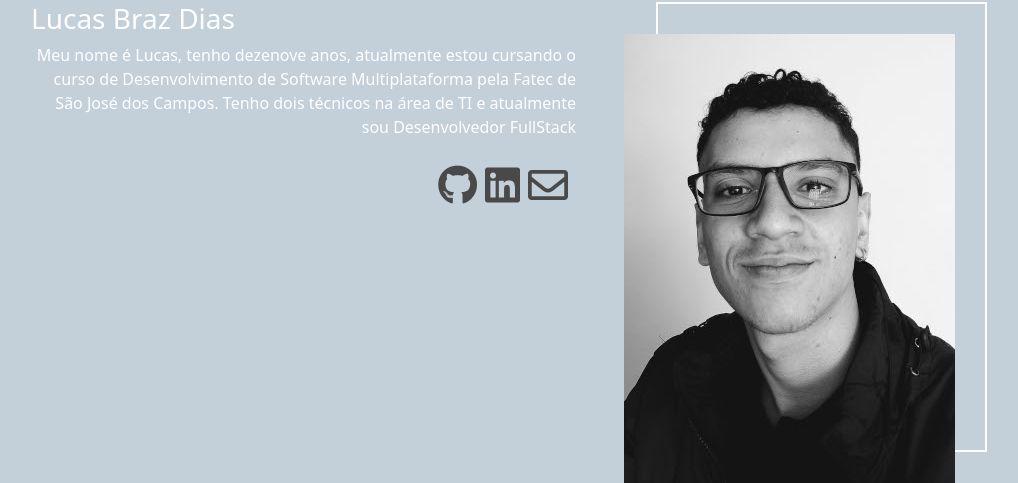
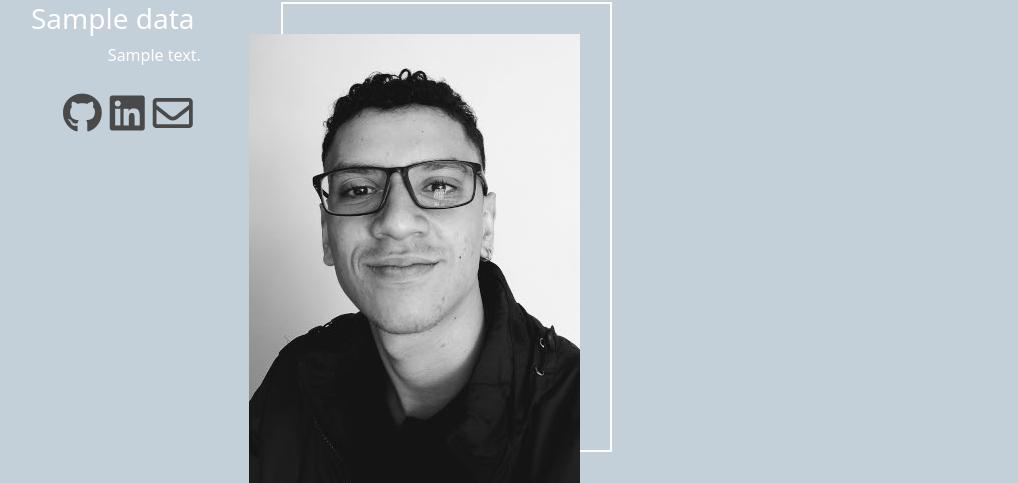
Before and after one commit to lucasbdias/Portifolio-Design-Digital, a Flask app: template src/templates/index.html in a window 1280 px wide. Shown: the part 118-601 px from the top of the page, without its empty margins (211-1229 px from the left). Run offline with Flask 2, Linux system fonts and the light colour scheme; the template is opened without the code that fills it: most values are stand-ins (such as "Sample title", 1, 10 or a date in 2020); some libraries are stand-ins or nearby versions.

Commit message:
feat: 🎸 implementing jinja templates on html

```diff
--- /dev/null
+++ b/src/templates/base.html
@@ -0,0 +1,49 @@
+<!DOCTYPE html>
+<html lang="en">
+<head>
+  {% block head %}
+    <meta charset="UTF-8">
+    <meta http-equiv="X-UA-Compatible" content="IE=edge">
+    <meta name="viewport" content="width=device-width, initial-scale=1.0">
+
+    <!-- Icones FontAwesome -->
+    <link rel="stylesheet" href="https://pro.fontawesome.com/releases/v5.10.0/css/all.css" integrity="sha384-AYmEC3Yw5cVb3ZcuHtOA93w35dYTsvhLPVnYs9eStHfGJvOvKxVfELGroGkvsg+p" crossorigin="anonymous"/>
+    <!-- CSS Bootstrap -->
+    <link href="https://cdn.jsdelivr.net/npm/bootstrap@5.1.0/dist/css/bootstrap.min.css" rel="stylesheet" integrity="sha384-KyZXEAg3QhqLMpG8r+8fhAXLRk2vvoC2f3B09zVXn8CA5QIVfZOJ3BCsw2P0p/We" crossorigin="anonymous">
+
+    <!-- JS Bootstrap -->
+    <script src="https://cdn.jsdelivr.net/npm/bootstrap@5.1.0/dist/js/bootstrap.bundle.min.js" integrity="sha384-U1DAWAznBHeqEIlVSCgzq+c9gqGAJn5c/t99JyeKa9xxaYpSvHU5awsuZVVFIhvj" crossorigin="anonymous"></script>
+
+    <!-- CSS Global -->
+    <link rel="stylesheet" href="../static/css/globals.css">
+    <!-- CSS menu -->
+    <link rel="stylesheet" href="../static/css/menu.css">
+  {% endblock %}
+  {% block customHead %}
+
+  {% endblock%}
+</head>
+<body>
+  {% block nav %}
+    <nav class="container-fluid d-flex align-items-center mt-4 nav-menu">
+      <a class="navbar-brand ms-5" href="#">
+        <img src="../static/assets/svg/lbd_logo.svg" alt="Logo">
+      </a>
+        <ul class="navbar-nav d-flex flex-row">
+          <li class="nav-item me-4">
+            <a class="nav-link text-white active" aria-current="page" href="/">Home</a>
+          </li>
+          <li class="nav-item me-4">
+            <a class="nav-link text-white" href="./experience">Experiência</a>
+          </li>
+          <li class="nav-item">
+            <a class="nav-link text-white" href="./projects">Projetos</a>
+          </li>
+        </ul>
+    </nav>
+  {% endblock %}
+  {% block content %}
+
+  {% endblock content %}
+</body>
+</html>
--- a/src/templates/index.html
+++ b/src/templates/index.html
@@ -1,71 +1,30 @@
-<!DOCTYPE html>
-<html lang="en">
-<head>
-  <meta charset="UTF-8">
-  <meta http-equiv="X-UA-Compatible" content="IE=edge">
-  <meta name="viewport" content="width=device-width, initial-scale=1.0">
-
-  <!-- Icones FontAwesome -->
-  <link rel="stylesheet" href="https://pro.fontawesome.com/releases/v5.10.0/css/all.css" integrity="sha384-AYmEC3Yw5cVb3ZcuHtOA93w35dYTsvhLPVnYs9eStHfGJvOvKxVfELGroGkvsg+p" crossorigin="anonymous"/>
-  <!-- CSS Bootstrap -->
-  <link href="https://cdn.jsdelivr.net/npm/bootstrap@5.1.0/dist/css/bootstrap.min.css" rel="stylesheet" integrity="sha384-KyZXEAg3QhqLMpG8r+8fhAXLRk2vvoC2f3B09zVXn8CA5QIVfZOJ3BCsw2P0p/We" crossorigin="anonymous">
-
-  <!-- JS Bootstrap -->
-  <script src="https://cdn.jsdelivr.net/npm/bootstrap@5.1.0/dist/js/bootstrap.bundle.min.js" integrity="sha384-U1DAWAznBHeqEIlVSCgzq+c9gqGAJn5c/t99JyeKa9xxaYpSvHU5awsuZVVFIhvj" crossorigin="anonymous"></script>
-
-  <!-- CSS Global -->
-  <link rel="stylesheet" href="../static/css/globals.css">
-  <!-- CSS menu -->
-  <link rel="stylesheet" href="../static/css/menu.css">
-  <!-- CSS local -->
+{% extends "base.html" %}
+{% block customHead %}
   <link rel="stylesheet" href="../static/css/home.css">
 
   <title>Home</title>
-</head>
-<body>
-  <nav class="container-fluid d-flex align-items-center mt-4 nav-menu">
-    <a class="navbar-brand ms-5" href="#">
-      <img src="../static/assets/svg/lbd_logo.svg" alt="Logo">
-    </a>
-      <ul class="navbar-nav d-flex flex-row">
-        <li class="nav-item me-4">
-          <a class="nav-link text-white active" aria-current="page" href="#">Home</a>
-        </li>
-        <li class="nav-item me-4">
-          <a class="nav-link text-white" href="./experience.html">Experiência</a>
-        </li>
-        <li class="nav-item">
-          <a class="nav-link text-white" href="./projects.html">Projetos</a>
-        </li>
-      </ul>
-  </nav>
+{% endblock %}
+{% block content %}
   <div class="container">
     <div class="informations-container d-flex">
       <div class="informations-description">
         <h3>
-          Lucas Braz Dias
+          {{data["title"]}}
         </h3>
-        <p>
-          Meu nome é Lucas, tenho dezenove anos,
-          atualmente estou cursando o curso de
-          Desenvolvimento de Software Multiplataforma
-          pela Fatec de São José dos Campos.
-          Tenho dois técnicos na área de TI
-          e atualmente sou Desenvolvedor FullStack
-        </p>
+        <p>{{data["textContent"]}}</p>
         <ul class="socials d-flex justify-content-end">
           <li class="me-2">
-            <a href="https://github.com/lucasbdias" target="_blank">
+            <a href="{{data['socialLinks']['github']}}" target="_blank">
               <i class="fab fa-github"></i>
             </a>
           </li>
           <li class="me-2">
-            <a href="https://www.linkedin.com/in/lucas-braz-dias/" target="_blank">
+            <a href="{{data['socialLinks']['linkedin']}}" target="_blank">
               <i class="fab fa-linkedin"></i>
             </a>
           </li>
           <li class="me-2">
-            <a href="mailto:lucasbrzdias@gmail.com" target="_blank">
+            <a href="{{data['socialLinks']['email']}}" target="_blank">
               <i class="far fa-envelope"></i>
             </a>
           </li>
@@ -77,5 +36,4 @@
       </div>
     </div>
   </div>
-</body>
-</html>
+{% endblock %}
```
Also changed, not shown: src/templates/experience.html (+5 -40 lines), src/templates/projects.html (+5 -39 lines).
